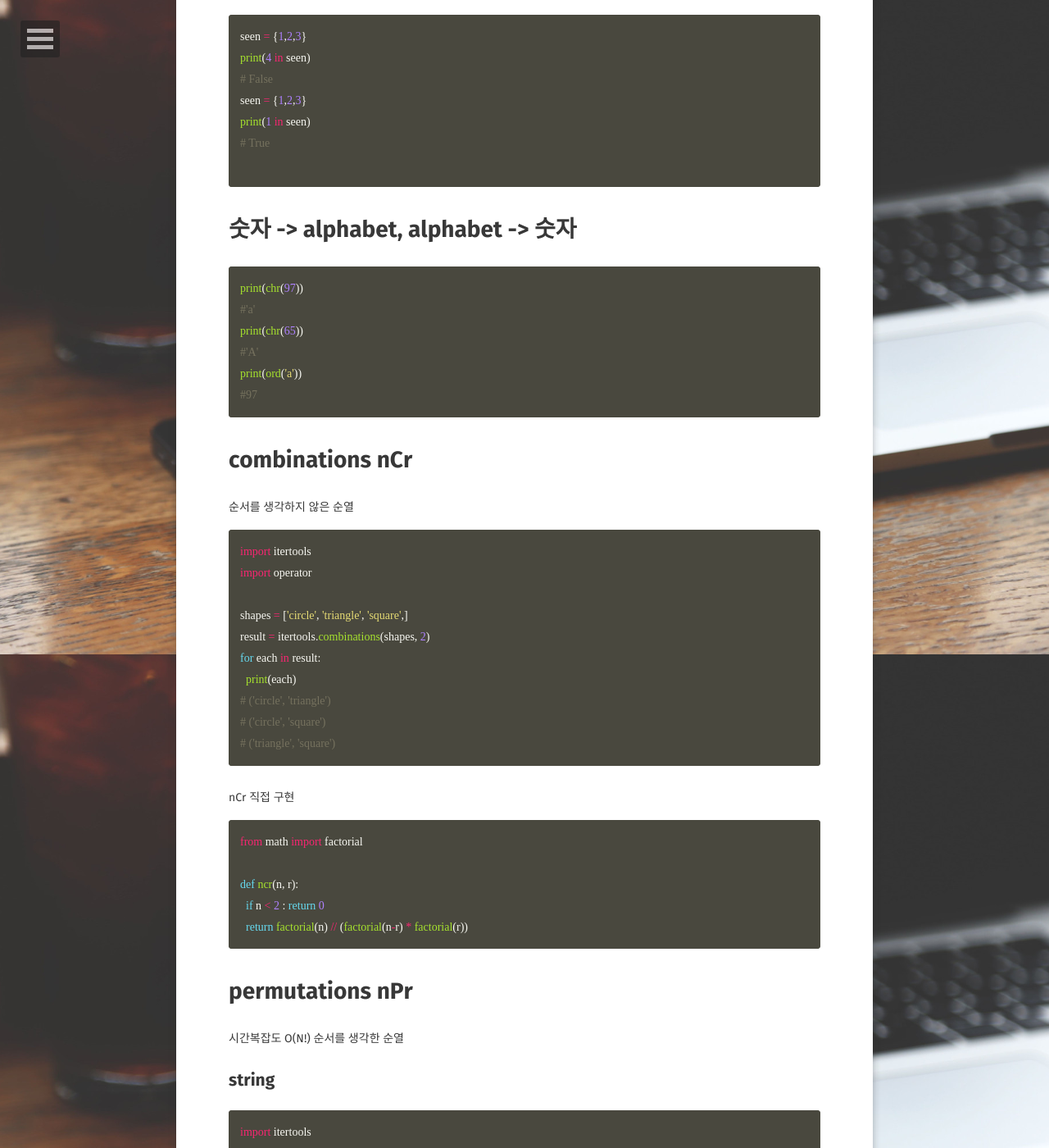
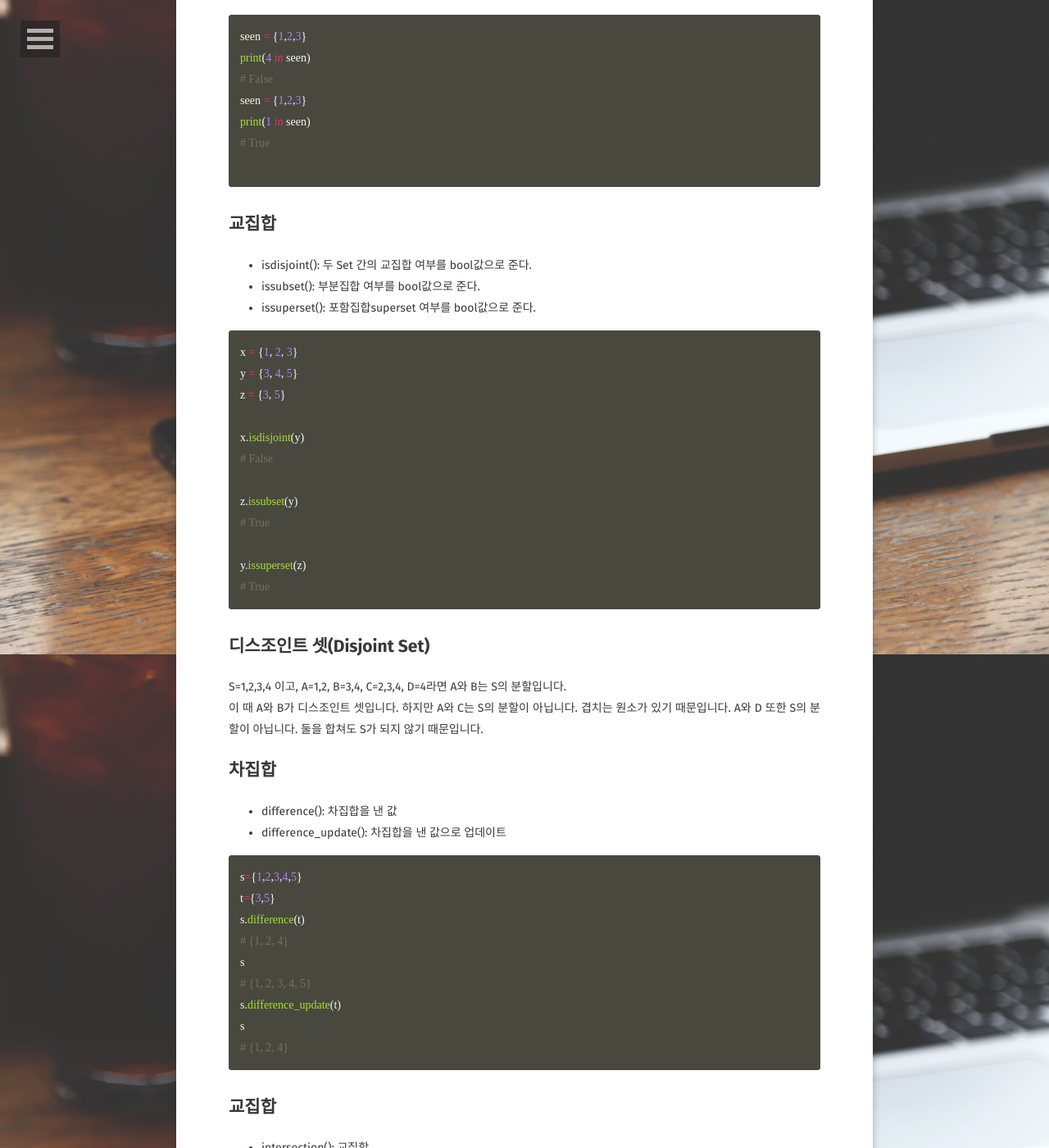
Before and after one commit to JoosJuliet/joosjuliet.github.io, a Jekyll site: the page built from _posts/2018-08-02-confusing_prblem_when_i_solved_algorithm_with_python.md, in a window 1280 px wide and 1400 px high, scrolled down 4602 px. Shown: the whole window at 82% size. Built offline with Jekyll 4.4.1, drawn with Linux system fonts in a browser that asks for light colours; some web fonts are replaced; some of the changed text lies outside the part shown.

Commit message:
update 11057

````diff
--- a/_posts/2018-08-02-confusing_prblem_when_i_solved_algorithm_with_python.md
+++ b/_posts/2018-08-02-confusing_prblem_when_i_solved_algorithm_with_python.md
@@ -185,6 +185,80 @@ print(1 in seen)
 # True
 
 ```
+
+
+
+
+## 교집합
+- isdisjoint(): 두 Set 간의 교집합 여부를 bool값으로 준다.
+- issubset(): 부분집합 여부를 bool값으로 준다.
+- issuperset(): 포함집합superset 여부를 bool값으로 준다.
+
+
+``` python
+x = {1, 2, 3}
+y = {3, 4, 5}
+z = {3, 5}
+
+x.isdisjoint(y)
+# False
+
+z.issubset(y)
+# True
+
+y.issuperset(z)
+# True
+```
+
+
+## 디스조인트 셋(Disjoint Set)
+S=1,2,3,4 이고, A=1,2, B=3,4, C=2,3,4, D=4라면 A와 B는 S의 분할입니다.
+이 때 A와 B가 디스조인트 셋입니다. 하지만 A와 C는 S의 분할이 아닙니다. 겹치는 원소가 있기 때문입니다. A와 D 또한 S의 분할이 아닙니다. 둘을 합쳐도 S가 되지 않기 때문입니다.
+
+
+
+
+## 차집합
+- difference(): 차집합을 낸 값
+- difference_update(): 차집합을 낸 값으로 업데이트
+
+
+``` python
+s={1,2,3,4,5}
+t={3,5}
+s.difference(t)
+# {1, 2, 4}
+s
+# {1, 2, 3, 4, 5}
+s.difference_update(t)
+s
+# {1, 2, 4}
+```
+
+
+
+
+## 교집합
+- intersection(): 교집합
+- intersection_update(): 교집합을 낸 값으로 업데이트
+
+
+``` python
+x = {1, 2, 3}
+y = {3, 4, 5}
+
+x.intersection(y)
+# {3}
+x & y
+# {3}
+
+x.intersection_update(y)
+x
+# {3}
+y
+# {3, 4, 5}
+```
+
 
 # 숫자 -> alphabet, alphabet -> 숫자
 
````
Also changed, not shown: _posts/2018-08-03-11057.md (+38 -10 lines), images/2018-08-03-11057/11057.png (added).
